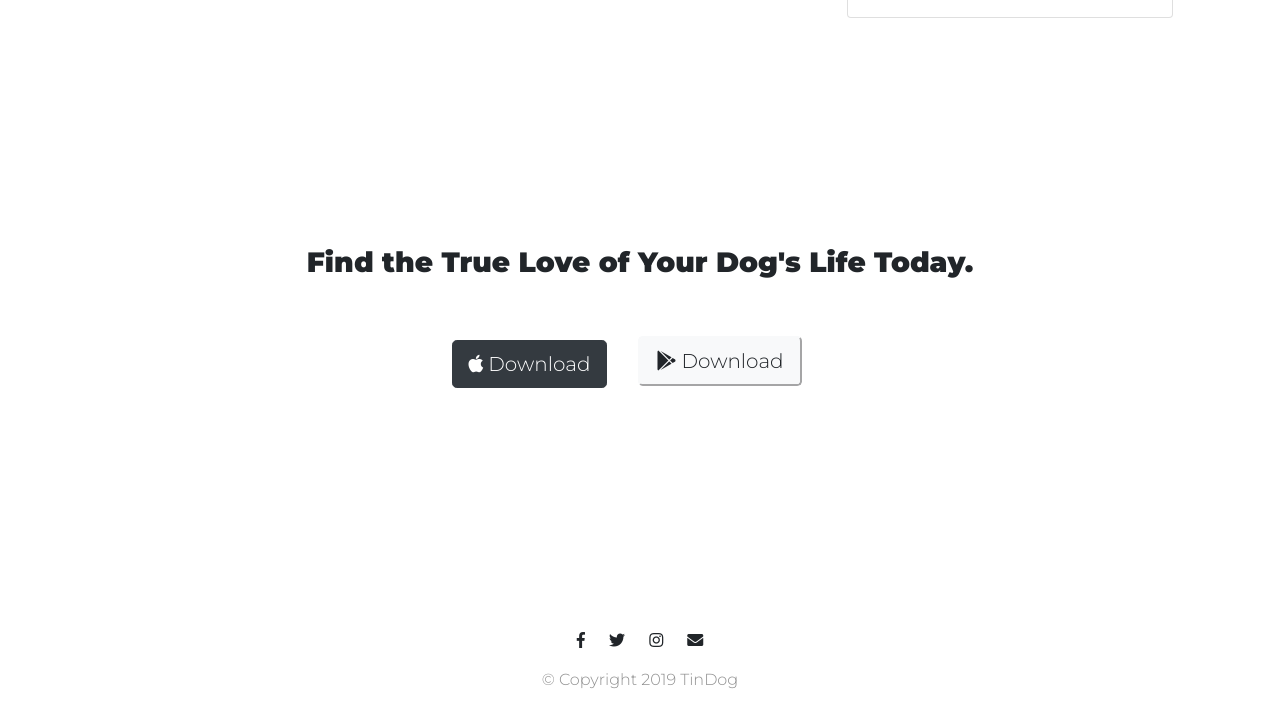
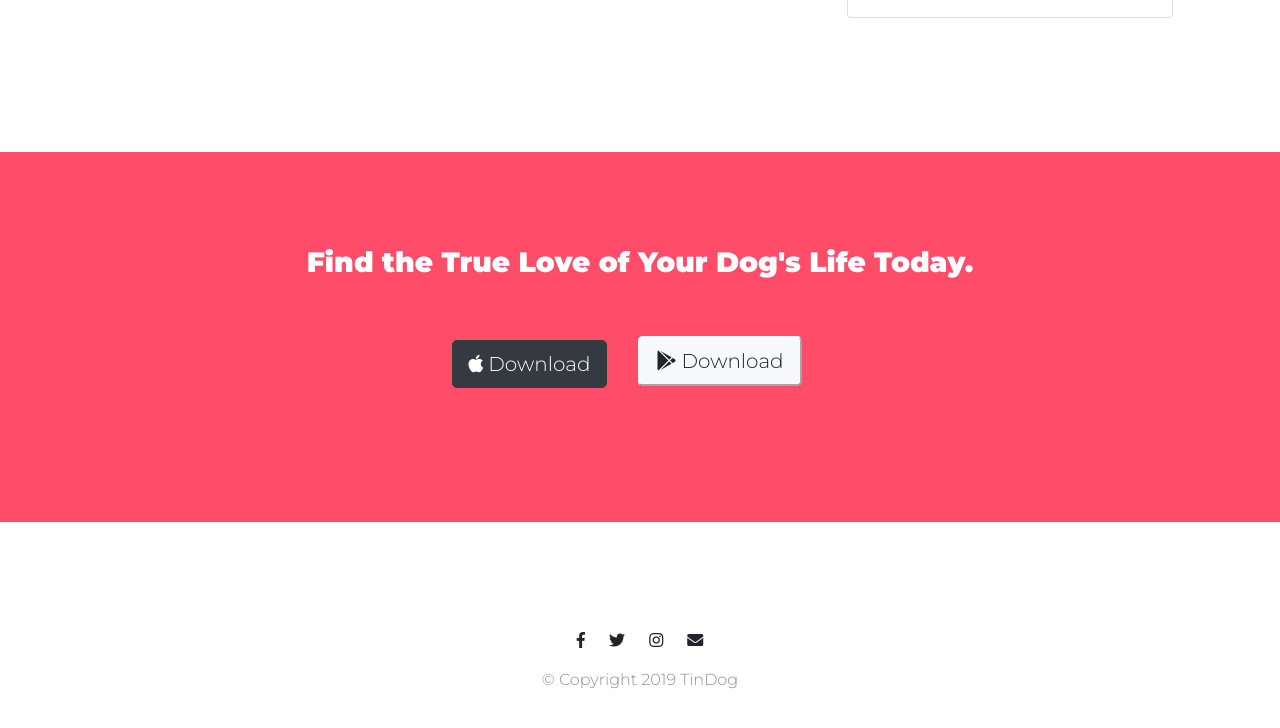
Before and after one commit to skyreep/TinDog, a plain HTML site: page index.html in a window 1280 px wide. Shown: the part 2333-3061 px from the top of the page. Drawn offline with nearby package versions, Linux system fonts and the light colour scheme.

Commit message:
Update call to action background color

```diff
--- a/index.html
+++ b/index.html
@@ -182,7 +182,7 @@
 
   <!-- Call to Action -->
 
-  <section id="cta">
+  <section class="colored-section" id="cta">
     <div class="container-fluid">
       <h3 class="big-heading">Find the True Love of Your Dog's Life Today.</h3>
       <button class="download-button btn btn-lg btn-dark" type="button"><i class="fab fa-apple"></i> Download</button>
```
